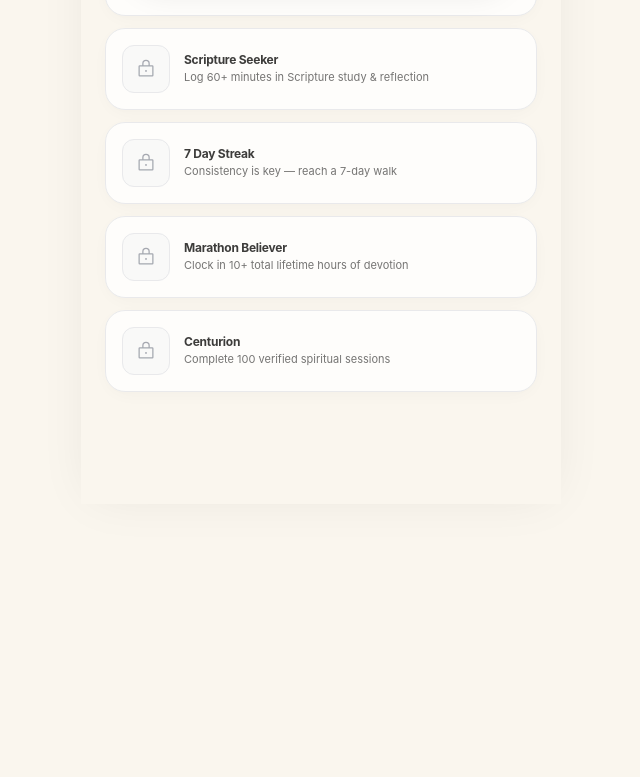
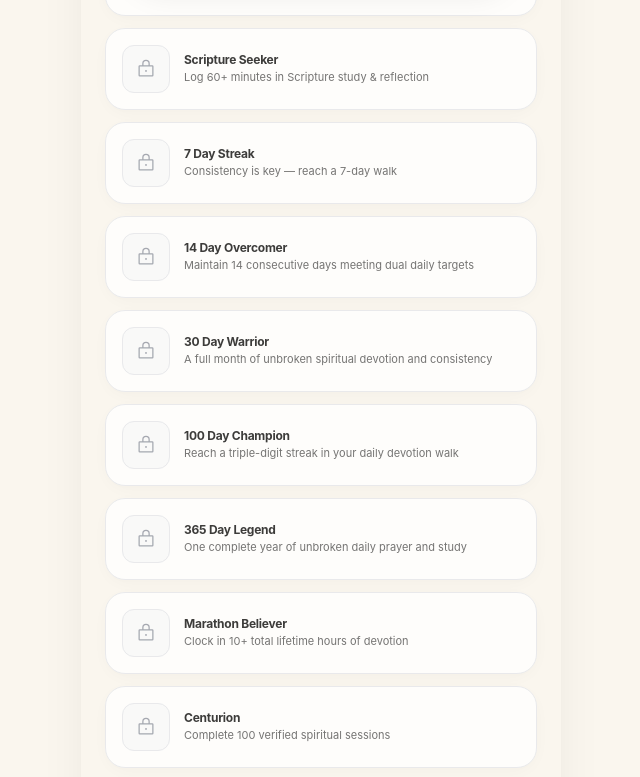
Before and after one commit to Tega-utos/FaithSync, a Next.js app: page /milestones in a window 1280 px wide. Shown: the part 802-1579 px from the top of the page, without its empty margins (319-959 px from the left). Before the commit the page ends 1390 px from the top, so only its background shows below. Built offline with nearby package versions, Linux system fonts and the light colour scheme; no server answers.

Commit message:
feat(milestones): expanded streak progression badges, one-tap Square celebration sharing, and calibrated dark mode contrast

```diff
--- a/app/milestones/page.tsx
+++ b/app/milestones/page.tsx
@@ -13,6 +13,7 @@ import {
   Lock,
   HandsPraying,
   CircleNotch,
+  ShareNetwork,
 } from '@phosphor-icons/react'
 import { createClient } from '@/lib/supabase/client'
 import { calculateUserStreak } from '@/lib/utils/streak'
@@ -68,6 +69,34 @@ const BADGES: BadgeConfig[] = [
     description: 'Consistency is key — reach a 7-day walk',
     icon: Trophy,
     unlockedWhen: (stats) => stats.currentStreakDays >= 7,
+  },
+  {
+    id: '14_day_streak',
+    title: '14 Day Overcomer',
+    description: 'Maintain 14 consecutive days meeting dual daily targets',
+    icon: Sparkle,
+    unlockedWhen: (stats) => stats.currentStreakDays >= 14,
+  },
+  {
+    id: '30_day_warrior',
+    title: '30 Day Warrior',
+    description: 'A full month of unbroken spiritual devotion and consistency',
+    icon: Trophy,
+    unlockedWhen: (stats) => stats.currentStreakDays >= 30,
+  },
+  {
+    id: '100_day_champion',
+    title: '100 Day Champion',
+    description: 'Reach a triple-digit streak in your daily devotion walk',
+    icon: Fire,
+    unlockedWhen: (stats) => stats.currentStreakDays >= 100,
+  },
+  {
+    id: '365_day_legend',
+    title: '365 Day Legend',
+    description: 'One complete year of unbroken daily prayer and study',
+    icon: Trophy,
+    unlockedWhen: (stats) => stats.currentStreakDays >= 365,
   },
   {
     id: 'marathon_believer',
@@ -301,29 +330,47 @@ export default function MilestonesPage() {
                 return (
                   <div
                     key={badge.id}
-                    className="p-4 rounded-2xl bg-[#0E0E0E] dark:bg-white/90 text-white dark:text-[#0E0E0E] border border-[#262626] shadow-lg relative overflow-hidden flex items-center gap-3.5 group"
+                    className="p-4 rounded-2xl bg-[#0E0E0E] dark:bg-white/90 text-white dark:text-[#0E0E0E] border border-[#262626] dark:border-white/20 shadow-lg relative overflow-hidden flex items-center justify-between gap-3.5 group"
                   >
                     {/* Subtle Gold Radial Gradient Glow */}
                     <div className="absolute inset-0 bg-[radial-gradient(ellipse_at_top_right,_var(--tw-gradient-stops))] from-[#FBBF24]/20 via-transparent to-transparent pointer-events-none" />
 
+                    <div className="flex items-center gap-3.5 min-w-0 flex-1 relative z-10">
                       {/* Gold-Filtered Icon Slot */}
-                    <div className="w-12 h-12 rounded-xl bg-card/10 border border-[#FBBF24]/40 dark:border-amber-500/30 flex items-center justify-center text-[#FBBF24] shrink-0 shadow-inner relative z-10">
+                      <div className="w-12 h-12 rounded-xl bg-card/10 dark:bg-black/10 border border-[#FBBF24]/40 dark:border-amber-600/40 flex items-center justify-center text-[#FBBF24] shrink-0 shadow-inner">
                         <IconComponent size={24} weight="fill" />
                       </div>
 
-                    <div className="relative z-10 space-y-0.5 truncate">
+                      <div className="space-y-0.5 truncate">
                         <div className="flex items-center gap-2">
-                        <h3 className="text-xs font-black text-white tracking-tight">
+                          <h3 className="text-xs font-black text-white dark:text-[#0E0E0E] tracking-tight">
                             {badge.title}
                           </h3>
-                        <span className="px-2 py-0.5 rounded-full bg-[#FBBF24]/20 border border-[#FBBF24]/40 dark:border-amber-500/30 text-[#FBBF24] text-[9px] font-extrabold uppercase">
+                          <span className="px-2 py-0.5 rounded-full bg-[#FBBF24]/20 border border-[#FBBF24]/40 dark:border-amber-600/40 text-[#FBBF24] dark:text-[#B45309] text-[9px] font-extrabold uppercase">
                             Earned
                           </span>
                         </div>
-                      <p className="text-[11px] text-slate-300 leading-snug">
+                        <p className="text-[11px] text-slate-300 dark:text-neutral-700 leading-snug">
                           {badge.description}
                         </p>
                       </div>
+                    </div>
+
+                    {/* Share Trophy to Community Square */}
+                    <button
+                      type="button"
+                      onClick={() =>
+                        router.push(
+                          `/square?compose=true&intent=testimony&verse=${encodeURIComponent(
+                            `🏆 Praise God! I just unlocked the "${badge.title}" milestone on FaithSync!`
+                          )}`
+                        )
+                      }
+                      className="relative z-10 p-2 rounded-xl bg-white/10 dark:bg-black/10 hover:bg-white/20 dark:hover:bg-black/20 text-white dark:text-[#0E0E0E] transition-colors shrink-0 cursor-pointer"
+                      title="Share achievement to Community Square"
+                    >
+                      <ShareNetwork size={16} />
+                    </button>
                   </div>
                 )
               })}
```
Lines whose indentation alone changed are shown as unchanged.
